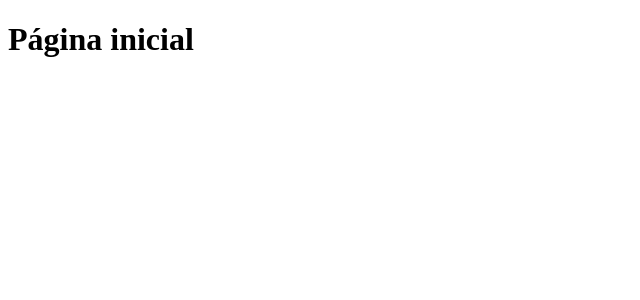
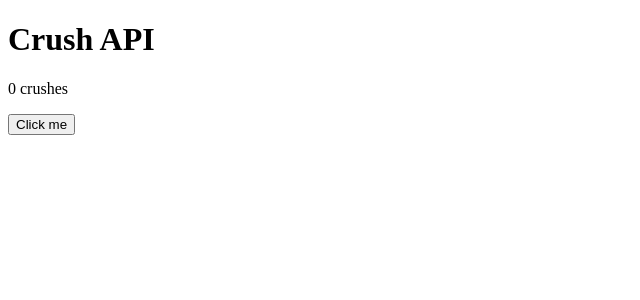
Before and after one commit to aeusteixeira/crush-api, a Next.js app: page / in a window 1280 px wide. Shown: the top 300 px of the page, without its empty margins (0-640 px from the left). Built offline with nearby package versions, Linux system fonts and the light colour scheme.

Commit message:
Ajustado página inicial

```diff
--- a/pages/index.js
+++ b/pages/index.js
@@ -4,8 +4,26 @@
     return (
         <div>
             <h1>
-                Página inicial
+                Crush API
             </h1>
+            <Contador />
+        </div>
+    )
+}
+
+function Contador(){
+    const [count, setCount] = useState(0);
+
+    function increment(){
+        setCount(count + 1);
+    }
+
+    return (
+        <div>
+            <p>{count} crushes</p>
+            <button onClick={() => setCount(count + 1)}>
+                Click me
+            </button>
         </div>
     )
 }
```
